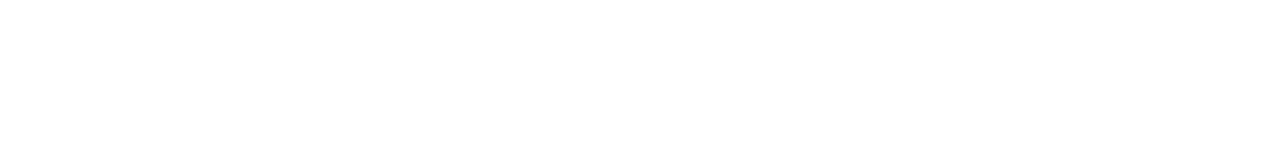
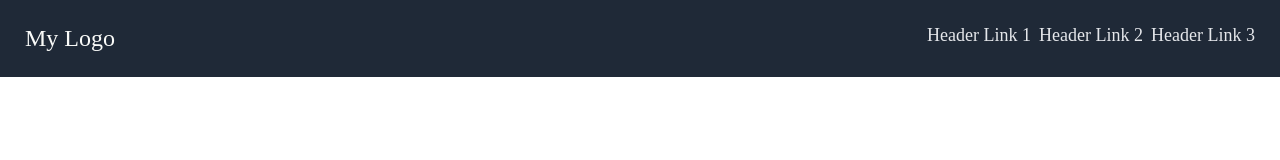
Before and after one commit to cmelv/odin-landingpage, a plain HTML site: page index.html in a window 1280 px wide. Drawn offline with Linux system fonts and the light colour scheme.

Commit message:
basic navbar

```diff
--- a/index.html
+++ b/index.html
@@ -4,9 +4,22 @@
     <meta charset="UTF-8">
     <meta http-equiv="X-UA-Compatible" content="IE=edge">
     <meta name="viewport" content="width=device-width, initial-scale=1.0">
+    <link rel="stylesheet" href="styles.css">
     <title>Landing Page</title>
 </head>
+
 <body>
+    <div class="nav">
+        <div class="header-left">
+            <div class="logo">My Logo</div>
+        </div>
+        <ul class="header-right">
+            <li><a href="">Header Link 1</a></li>
+            <li><a href="">Header Link 2</a></li>
+            <li><a href="">Header Link 3</a></li>
+        </ul>
+
+    </div>
 
 </body>
 </html>
```
